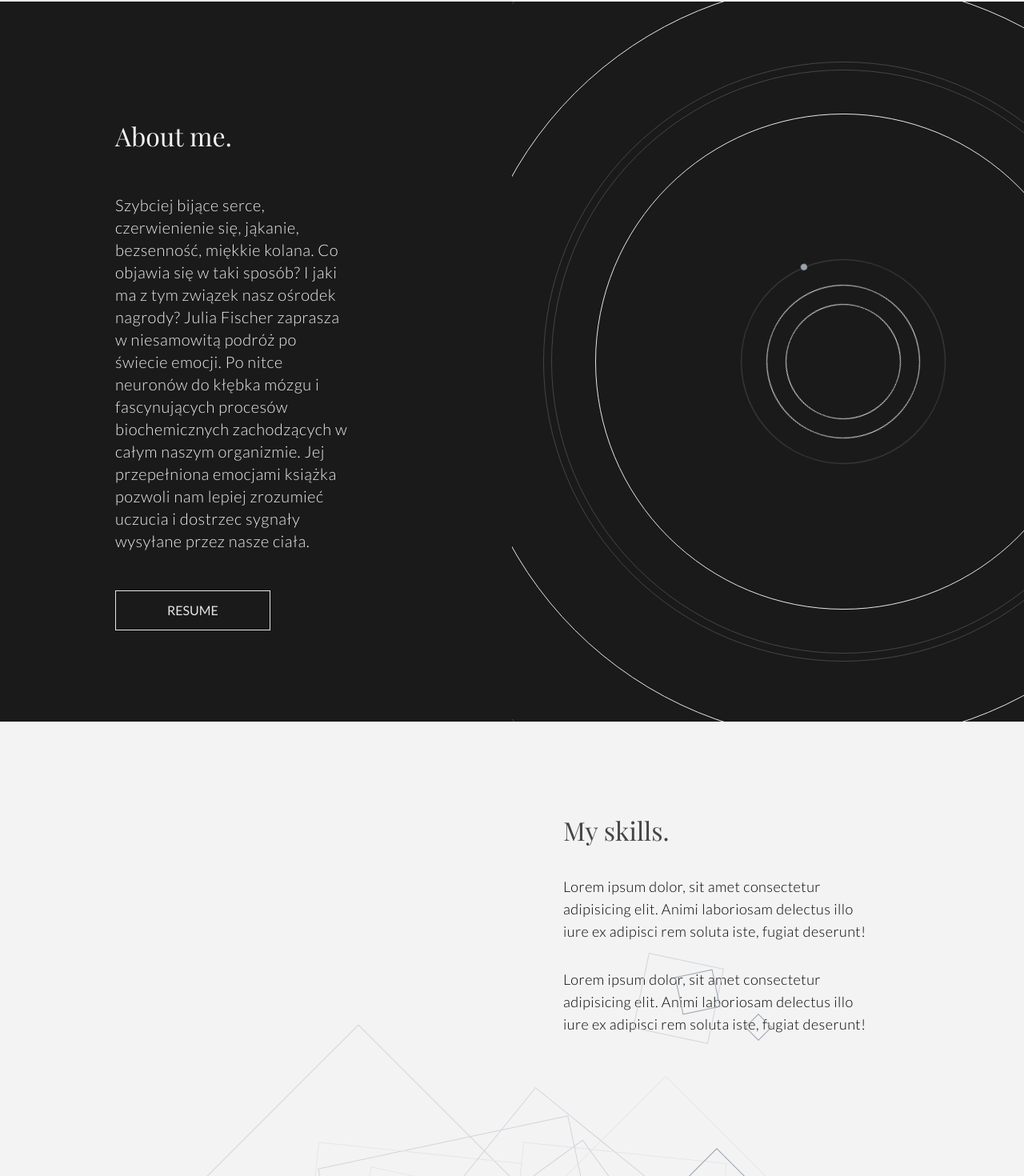
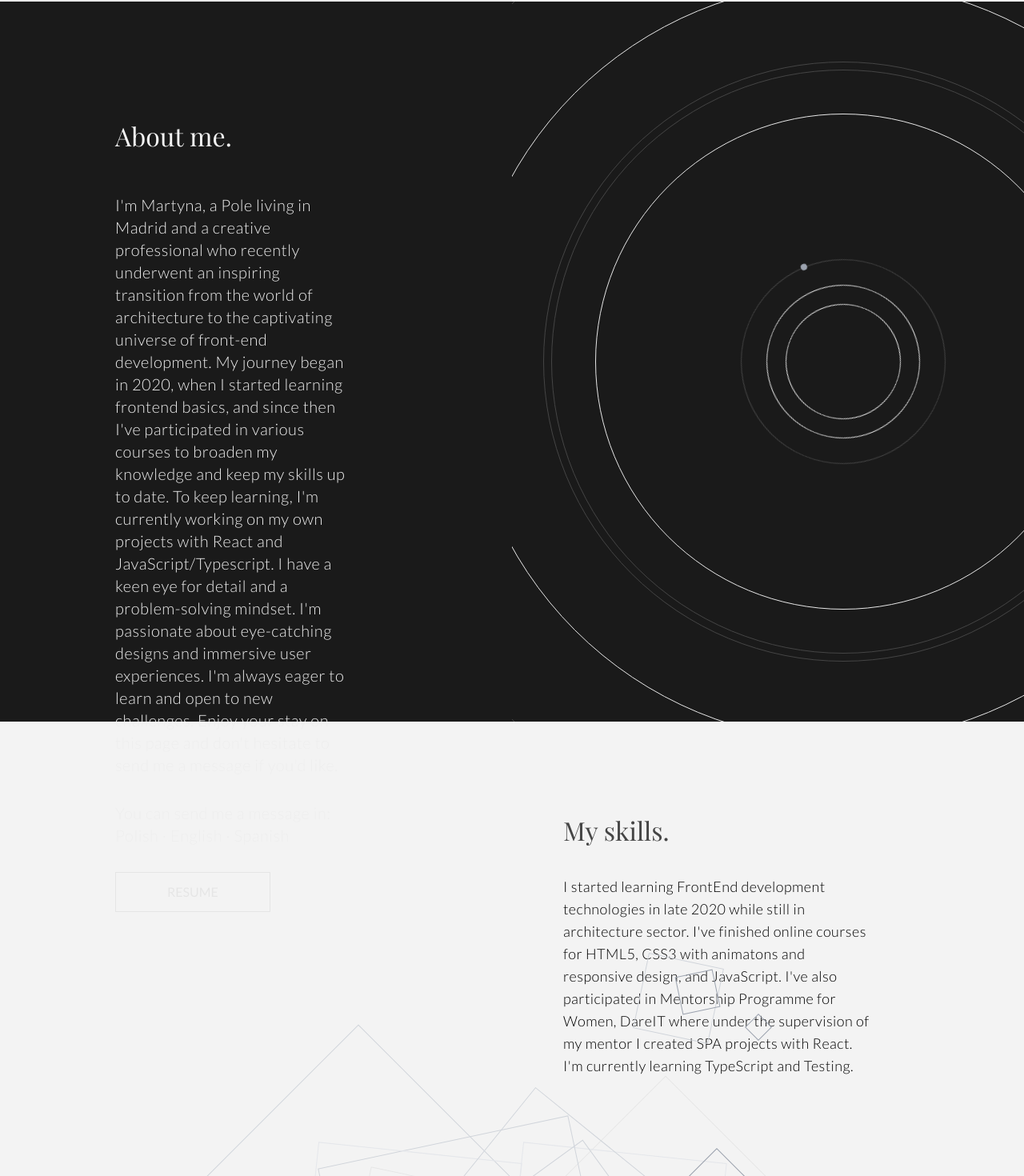
Before and after one commit to mahtyns/portfolio-ms, a React (Vite) app: page / in a window 1280 px wide. Shown: the part 1964-3434 px from the top of the page at 80% size. Built offline with nearby package versions, Linux system fonts and the light colour scheme.

Commit message:
descriptions

```diff
--- a/src/assets/datafiles/data.ts
+++ b/src/assets/datafiles/data.ts
@@ -53,4 +53,33 @@ export const experiences: Array<Exp> =
         experience_cat: 'work',
         experience_details: ['HTML', 'CSS', 'JavaScript']
         },
+
+
+        {
+        experience_name: 'Master in Architecture, Universidad Alcala',
+        experience_date: 'September 2018 - May 2020',
+            experience_descr: 'Szybciej bijące serce, czerwienienie się, jąkanie, bezsenność, miękkie kolana. Co objawia się w taki sposób? I jaki ma z tym związek nasz ośrodek nagrody? Julia Fischer zaprasza w niesamowitą podróż po świecie emocji.',
+        experience_cat: 'education',
+        experience_details: ['x']
+        },
+        {
+        experience_name: 'Erasmus+ Universidade Lusiada Lisboa',
+        experience_date: 'September 2014 - February 2015',
+            experience_descr: 'Szybciej bijące serce, czerwienienie się, jąkanie, bezsenność, miękkie kolana. Co objawia się w taki sposób? I jaki ma z tym związek nasz ośrodek nagrody? Julia Fischer zaprasza w niesamowitą podróż po świecie emocji.',
+        experience_cat: 'education',
+        experience_details: ['x']
+        },
+        {
+        experience_name: 'Bachelor in Architecture, Warsaw University of Technology',
+        experience_date: 'September 2018 - May 2020',
+            experience_descr: 'Szybciej bijące serce, czerwienienie się, jąkanie, bezsenność, miękkie kolana. Co objawia się w taki sposób? I jaki ma z tym związek nasz ośrodek nagrody? Julia Fischer zaprasza w niesamowitą podróż po świecie emocji.',
+        experience_cat: 'education',
+        experience_details: ['x']
+        },
 ]
+
+export const aboutMe = "I'm Martyna, a Pole living in Madrid and a creative professional who recently underwent an inspiring transition from the world of architecture to the captivating universe of front-end development. My journey began in 2020, when I started learning frontend basics, and since then I've participated in various courses to broaden my knowledge and keep my skills up to date. To keep learning, I'm currently working on my own projects with React and JavaScript/Typescript. I have a keen eye for detail and a problem-solving mindset. I'm passionate about eye-catching designs and immersive user experiences. I'm always eager to learn and open to new challenges. Enjoy your stay on this page and don't hesitate to send me a message if you'd like."
+
+export const contactMe = "I'm always looking for a new challenge and possibilities of learning and growing. Want me in your team? Feel free to contact me and ask me anything you need to know."
+
+export const skills = "I started learning FrontEnd development technologies in late 2020 while still in architecture sector. I've finished online courses for HTML5, CSS3 with animatons and responsive design, and JavaScript. I've also participated in Mentorship Programme for Women, DareIT where under the supervision of my mentor I created SPA projects with React. I'm currently learning TypeScript and Testing."
--- a/src/assets/sections/About.tsx
+++ b/src/assets/sections/About.tsx
@@ -1,6 +1,7 @@
 import {SectionTitle} from "../components/SectionTitle"
 import Button from "../components/Button"
 import useMediaQueries from "../hooks/useMediaQueries"
+import { aboutMe } from "../datafiles/data"
 
 const About = () => {
 
@@ -13,13 +14,12 @@ const About = () => {
             <div className="p-16 xl:p-36 xl:w-1/2">
                 <SectionTitle sectionTitle="About me." sectionVariant={false}/>
                 <p
-                    className="text-lg xl:text-xl text-gray-50 py-12 font-light font-lato leading-8 xl:w-5/6 tracking-wide">
-                    Szybciej bijące serce, czerwienienie się, jąkanie, bezsenność, miękkie kolana.
-                    Co objawia się w taki sposób? I jaki ma z tym związek nasz ośrodek nagrody?
-                    Julia Fischer zaprasza w niesamowitą podróż po świecie emocji. Po nitce neuronów
-                    do kłębka mózgu i fascynujących procesów biochemicznych zachodzących w całym
-                    naszym organizmie. Jej przepełniona emocjami książka pozwoli nam lepiej
-                    zrozumieć uczucia i dostrzec sygnały wysyłane przez nasze ciała.
+                    className="text-lg xl:text-xl text-gray-50 pt-12 font-light font-lato leading-8 xl:w-5/6 tracking-wide">
+                    {aboutMe}
+                </p>
+                <p
+                    className="text-lg xl:text-xl text-gray-50 py-8 font-light font-lato leading-8 xl:w-5/6 tracking-wide">
+                    You can send me a message in:<br/> Polish · English · Spanish
                 </p>
                 <div className="invert">
                     <a href="https://drive.google.com/file/d/1CTbO3_29Qt3iKLAJXI5m7CBFaqr2R-Jt/view?usp=sharing" target="_blank">
--- a/src/assets/sections/Contact.tsx
+++ b/src/assets/sections/Contact.tsx
@@ -1,4 +1,5 @@
 import { SectionTitle } from "../components/SectionTitle"
+import { contactMe } from "../datafiles/data"
 
 const Contact = () => {
 
@@ -7,9 +8,7 @@ const Contact = () => {
       <div className="xl:w-1/2">
         <SectionTitle sectionTitle="Let's talk." sectionVariant={true}/>
         <p className="xl:w-5/6 py-8 font-lato  tracking-wide font-light text-lg">
-          Szybciej bijące serce, czerwienienie się, jąkanie, bezsenność, miękkie kolana.
-          Co objawia się w taki sposób? I jaki ma z tym związek nasz ośrodek nagrody?
-          Julia Fischer zaprasza w niesamowitą podróż po świecie emocji.
+          {contactMe}
         </p>
         <p className="xl:w-5/6 font-lato tracking-wide font-light text-lg">
           Email: <span className="font-medium"><a href="mailto:m.smolarek19@gmail.com">m.smolarek19@gmail.com</a></span>
--- a/src/assets/sections/Experience.tsx
+++ b/src/assets/sections/Experience.tsx
@@ -18,7 +18,9 @@ const Experience = () => {
                         <div >
                             <img src="https://cdn-icons-png.flaticon.com/512/9229/9229001.png" alt="prev" className="w-10 h-10 rotate-180" />
                         </div>
-                            {experiences.slice(0,3).map( (elem, ind) => <ExperienceCard
+                        {experiences.slice(0, 3)
+                        .filter(elem => elem.experience_cat === 'work')
+                        .map( (elem, ind) => <ExperienceCard
                             key={ind}
                             expName={elem.experience_name}
                             expDate={elem.experience_date}
--- a/src/assets/sections/Technology.tsx
+++ b/src/assets/sections/Technology.tsx
@@ -1,4 +1,5 @@
 import {SectionTitle} from "../components/SectionTitle"
+import { skills } from "../datafiles/data"
 
 const Technology = () => {
     return (
@@ -7,12 +8,8 @@ const Technology = () => {
                 <div className="xl:w-1/2"></div>
                 <div className="xl:w-1/2 xl:p-16 ">
                     <SectionTitle sectionTitle="My skills." sectionVariant={true}/>
-                    <p className="xl:w-5/6 py-8 font-lato  tracking-wide font-light text-lg">Lorem
-                        ipsum dolor, sit amet consectetur adipisicing elit. Animi laboriosam delectus
-                        illo iure ex adipisci rem soluta iste, fugiat deserunt!</p>
-                    <p className="w-5/6 font-lato  tracking-wide font-light text-lg">Lorem ipsum
-                        dolor, sit amet consectetur adipisicing elit. Animi laboriosam delectus illo
-                        iure ex adipisci rem soluta iste, fugiat deserunt!</p>
+                    <p className="xl:w-5/6 py-8 font-lato  tracking-wide font-light text-lg">{skills}</p>
+
                 </div>
             </div>
 
```
